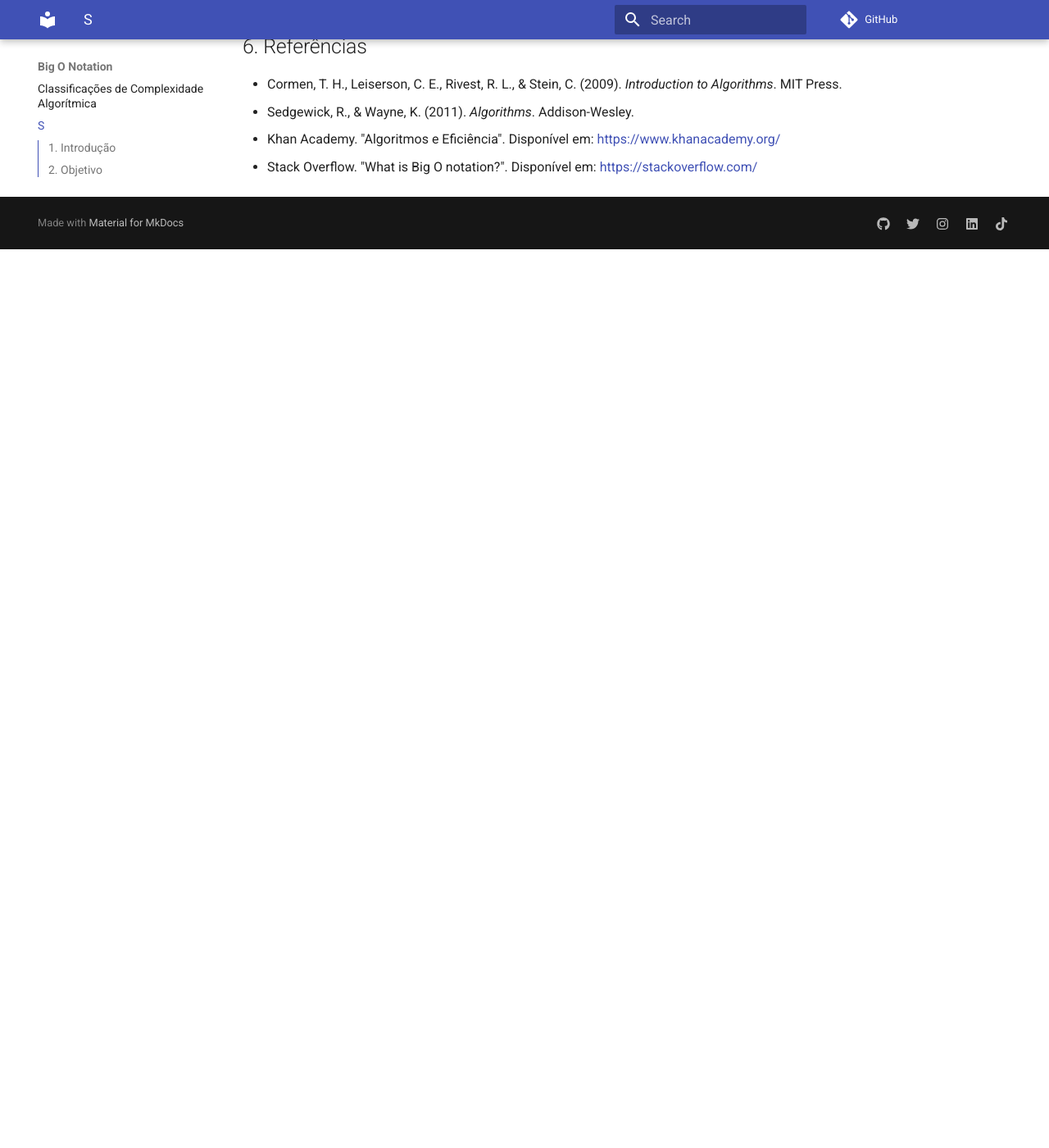
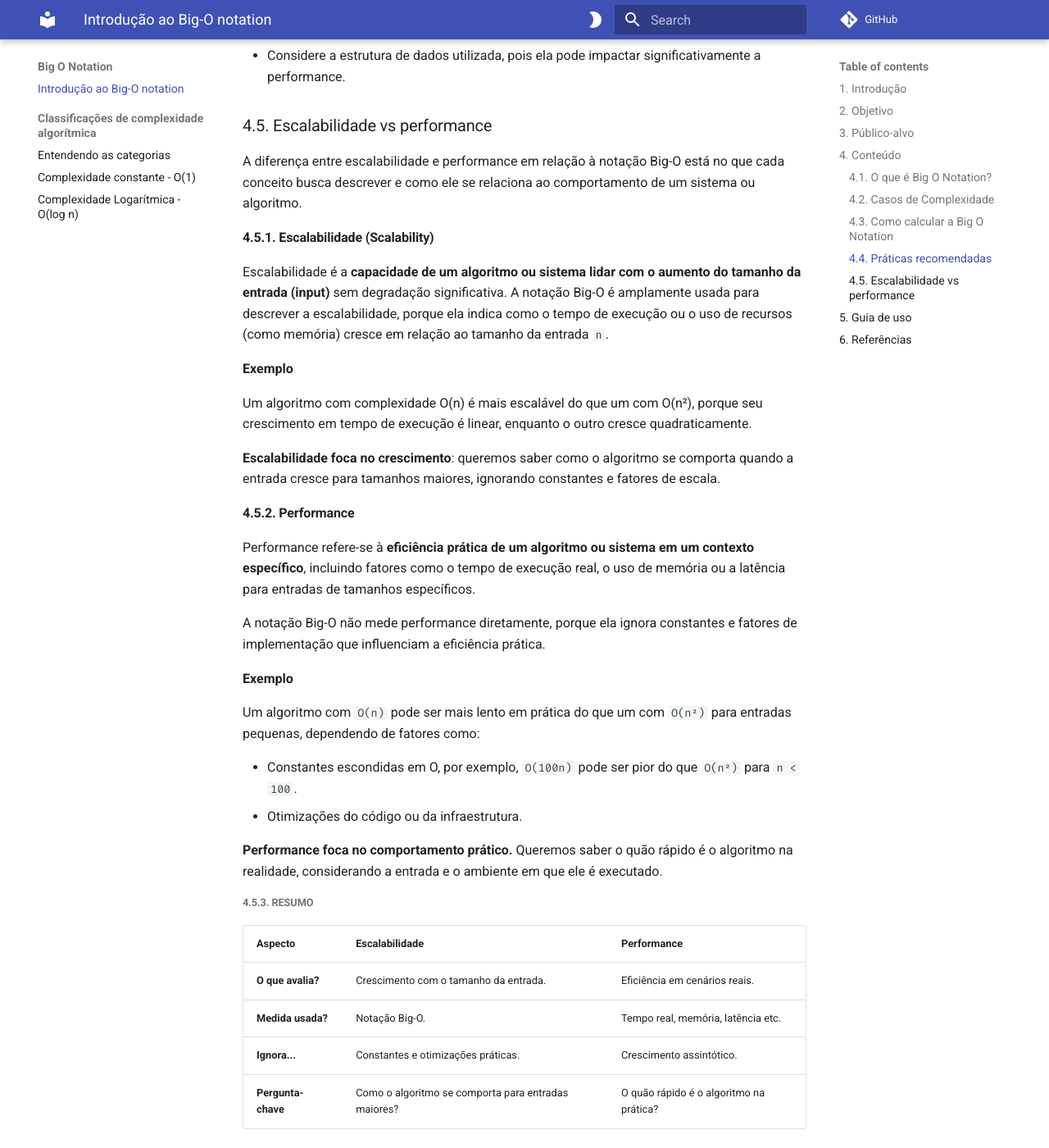
Before and after one commit to atalhox/estruturas-de-dados, an MkDocs documentation site: the page built from docs/Big-O-Notation/Introdução-ao-Big-O-notation.md, in a window 1280 px wide and 1400 px high, scrolled down 2461 px. Shown: the whole window at 82% size. Built offline with MkDocs 1.6.1 and Material for MkDocs 9.7.7, drawn with Linux system fonts in a browser that asks for light colours; comment, search, counter and statistics services are not loaded; before the commit the page ends 2765 px from its top, so only the background shows below that; some of the changed text lies outside the part shown.

Commit message:
Feat: add O(n) and O(log(n)) content

```diff
--- a/docs/Big-O-Notation/sobre.md
+++ b/docs/Big-O-Notation/Introdução-ao-Big-O-notation.md
@@ -1,4 +1,4 @@
-# S
+# Introdução ao Big-O notation
 
 ## 1. Introdução
 
@@ -66,6 +66,44 @@
 - Utilize perfis de desempenho para identificar gargalos.
 - Considere a estrutura de dados utilizada, pois ela pode impactar significativamente a performance.
 
+### 4.5. Escalabilidade vs performance
+
+A diferença entre escalabilidade e performance em relação à notação Big-O está no que cada conceito busca descrever e como ele se relaciona ao comportamento de um sistema ou algoritmo.
+
+#### 4.5.1. Escalabilidade (Scalability)
+
+Escalabilidade é a **capacidade de um algoritmo ou sistema lidar com o aumento do tamanho da entrada (input)** sem degradação significativa. A notação Big-O é amplamente usada para descrever a escalabilidade, porque ela indica como o tempo de execução ou o uso de recursos (como memória) cresce em relação ao tamanho da entrada `n`.
+
+**Exemplo**
+
+Um algoritmo com complexidade O(n) é mais escalável do que um com O(n²), porque seu crescimento em tempo de execução é linear, enquanto o outro cresce quadraticamente.
+
+**Escalabilidade foca no crescimento**: queremos saber como o algoritmo se comporta quando a entrada cresce para tamanhos maiores, ignorando constantes e fatores de escala.
+
+#### 4.5.2. Performance
+
+Performance refere-se à **eficiência prática de um algoritmo ou sistema em um contexto específico**, incluindo fatores como o tempo de execução real, o uso de memória ou a latência para entradas de tamanhos específicos.
+
+A notação Big-O não mede performance diretamente, porque ela ignora constantes e fatores de implementação que influenciam a eficiência prática.
+
+**Exemplo**
+
+Um algoritmo com `O(n)` pode ser mais lento em prática do que um com `O(n²)` para entradas pequenas, dependendo de fatores como:
+
+- Constantes escondidas em O, por exemplo, `O(100n)` pode ser pior do que `O(n²)` para `n < 100`.
+- Otimizações do código ou da infraestrutura.
+
+**Performance foca no comportamento prático.** Queremos saber o quão rápido é o algoritmo na realidade, considerando a entrada e o ambiente em que ele é executado.
+
+##### 4.5.3. Resumo
+
+| Aspecto            | **Escalabilidade**                   | **Performance**                    |
+|---------------------|---------------------------------------|-------------------------------------|
+| **O que avalia?**   | Crescimento com o tamanho da entrada. | Eficiência em cenários reais.      |
+| **Medida usada?**   | Notação Big-O.                       | Tempo real, memória, latência etc. |
+| **Ignora...**       | Constantes e otimizações práticas.    | Crescimento assintótico.           |
+| **Pergunta-chave**  | Como o algoritmo se comporta para entradas maiores? | O quão rápido é o algoritmo na prática? |
+
 ## 5. Guia de uso
 
 1. **Identifique o algoritmo**: Analise o problema e escolha um algoritmo adequado.
--- a/mkdocs.yml
+++ b/mkdocs.yml
@@ -1,86 +1,127 @@
-site_name: Estruturas de dados
+# Configurações básicas do site
+site_name: Estruturas de Dados
 site_url: https://atalhox.github.io/estrutura-de-dados
 repo_url: https://github.com/atalhox/estruturas-de-dados
 
+# Configurações do servidor local
+dev_addr: "127.0.0.1:8888" # Endereço e porta para rodar localmente
+
 # Plugins configurados
 plugins:
-  - search # Adiciona funcionalidade de busca no site gerado
-  - mermaid2 # Suporte para diagramas Mermaid diretamente nos arquivos Markdown
-  - social # Permite adicionar ícones de redes sociais (mantido da configuração original)
-  # - markdownextradata # Permite definir variáveis no arquivo mkdocs.yml e usá-las diretamente nos seus arquivos Markdown.
-  - awesome-pages # Permite criar páginas com o Awesome Pages (novo)
-
-# Endereço de desenvolvimento
-dev_addr: "127.0.0.1:8888" # Altera o endereço e porta padrão para rodar o servidor localmente (novo)
+  - search: # Adiciona funcionalidade de busca
+      separator: '[\s\u200b\-_,:!=\[\]()"`/]+|\.(?!\d)|&[lg]t;|(?!\b)(?=[A-Z][a-z])'
+  - mermaid2 # Suporte para diagramas Mermaid
+  - social # Ícones para redes sociais
+  - awesome-pages # Organização automática de páginas
 
 # Extensões Markdown ativadas
 markdown_extensions:
-  - attr_list # Adiciona atributos HTML em elementos Markdown, como classes e IDs (mantido)
+  - attr_list # Permite adicionar atributos HTML em elementos Markdown
   - pymdownx.emoji: # Suporte a emojis
       emoji_index: !!python/name:material.extensions.emoji.twemoji
       emoji_generator: !!python/name:material.extensions.emoji.to_svg
-  - abbr # Permite criar abreviações no Markdown (novo)
-  - admonition # Suporte para caixas de alerta como "nota", "dica" e "perigo" (novo)
-  - def_list # Suporte para listas de definições (novo)
-  - footnotes # Adiciona suporte para rodapés no texto (novo)
-  - md_in_html # Permite usar Markdown dentro de blocos HTML (novo)
-  - toc: # Gera automaticamente um índice navegável para a página
-      permalink: true # Adiciona links permanentes nos cabeçalhos (novo)
-  - tables # Habilita suporte para tabelas no estilo Markdown (novo)
-  - pymdownx.arithmatex: # Suporte para matemática com renderização LaTeX (novo)
+  - abbr # Suporte para abreviações
+  - admonition # Caixas de alerta (ex.: "Nota", "Dica", "Perigo")
+  - def_list # Listas de definições
+  - footnotes # Suporte para rodapés
+  - md_in_html # Markdown dentro de blocos HTML
+  - toc: # Índice de conteúdos (Table of Contents)
+      permalink: true # Links permanentes nos cabeçalhos
+      toc_depth: 3 # Profundidade máxima do índice
+  - tables # Suporte para tabelas no Markdown
+  - pymdownx.arithmatex: # Renderização matemática (LaTeX)
       generic: true
-  - pymdownx.betterem: # Melhorias na renderização de ênfase (novo)
+  - pymdownx.betterem: # Melhora ênfases (ex.: *texto*, **texto**)
       smart_enable: all
-  - pymdownx.caret # Adiciona suporte para marcação com ^texto^ (novo)
-  - pymdownx.details # Adiciona suporte para blocos de detalhes expansíveis (novo)
-  - pymdownx.highlight # Melhora a renderização de código com destaque de sintaxe (novo)
-  - pymdownx.inlinehilite # Permite destacar código inline (novo)
-  - pymdownx.keys # Renderiza combinações de teclas com estilo (novo)
-  - pymdownx.mark # Adiciona marcações no texto com `==highlight==` (novo)
-  - pymdownx.smartsymbols # Converte símbolos simples como `--` e `...` em caracteres tipográficos (novo)
-  - pymdownx.superfences # Melhora o suporte para blocos de código avançados (novo)
-  - pymdownx.tabbed: # Adiciona suporte para abas interativas no conteúdo (novo)
-      alternate_style: true # Usa um estilo alternativo para as abas
-  - pymdownx.tasklist: # Suporte para listas de tarefas (novo)
-      custom_checkbox: true # Renderiza checkboxes com estilos customizados
-  - pymdownx.tilde # Suporte para marcações com ~~texto~~ (novo)
+  - pymdownx.caret # Marcações com ^texto^
+  - pymdownx.details # Blocos de detalhes expansíveis
+  - pymdownx.highlight # Destaque de sintaxe para código
+  - pymdownx.inlinehilite # Destaque de código inline
+  - pymdownx.keys # Combinações de teclas estilizadas
+  - pymdownx.mark # Marcações com `==highlight==`
+  - pymdownx.smartsymbols # Converte `--` e `...` em símbolos tipográficos
+  - pymdownx.superfences # Suporte avançado para blocos de código
+  - pymdownx.tabbed: # Conteúdo em abas
+      alternate_style: true
+  - pymdownx.tasklist: # Listas de tarefas
+      custom_checkbox: true
+  - pymdownx.tilde # Marcações com ~~texto~~
 
 # Tema Material configurado
 theme:
-  name: material # Define o tema como "Material for MkDocs" (mantido)
+  name: material # Usa o tema Material for MkDocs
 
   palette:
-    - media: "(prefers-color-scheme: light)" # Tema claro
+    # Palette toggle for light mode
+    - media: "(prefers-color-scheme: light)"
       scheme: default
       primary: indigo
       accent: pink
-    - media: "(prefers-color-scheme: dark)" # Tema escuro
+      toggle:
+        icon: material/brightness-2
+        name: Switch to dark mode
+
+    # Palette toggle for dark mode
+    - media: "(prefers-color-scheme: dark)"
       scheme: slate
       primary: indigo
-      accent: pink
+      accent: indigo
+      toggle:
+        icon: material/brightness-1
+        name: Switch to system preference
 
-  # logo: "assets/images/logo.svg"
-  # favicon: "assets/images/favicon.ico"
+  # # Paletas de cores
+  # palette:
+  #   - media: "(prefers-color-scheme: light)" # Tema claro
+  #     scheme: default
+  #     primary: indigo
+  #     accent: pink
+  #   - media: "(prefers-color-scheme: dark)" # Tema escuro
+  #     scheme: slate
+  #     primary: indigo
+  #     accent: pink
 
+  # Fontes personalizadas
   font:
     text: "Roboto"
     code: "Fira Code"
 
+  # Recursos do tema
   features:
-    - palette
+    - announce.dismiss # Permite descartar mensagens ou avisos
+    # - content.action.edit # Adiciona um botão para editar conteúdo diretamente
+    # - content.action.view # Adiciona um botão para visualizar o conteúdo original
+    - content.code.annotate # Permite adicionar anotações em blocos de código
+    - content.code.copy # Adiciona um botão para copiar blocos de código
+    - content.code.select # Adiciona uma opção para selecionar blocos de código
+    # - content.footnote.tooltips # Mostra rodapés como dicas flutuantes
+    - color.mode # Ativa o suporte a modos claro e escuro
+    - color.switch # Adiciona um botão para alternar entre os modos
+    # - header.autohide # Esconde automaticamente o cabeçalho ao rolar a página
+    - navigation.expand # Expande automaticamente a navegação lateral
+    - navigation.footer # Adiciona um rodapé de navegação no site
+    - navigation.indexes # Gera índices adicionais para navegação
+    - navigation.instant # Carrega páginas instantaneamente ao clicar
+    # - navigation.instant.prefetch # Faz pré-carregamento de páginas próximas
+    # - navigation.instant.progress # Mostra uma barra de progresso durante o carregamento
+    # - navigation.prune # Remove automaticamente itens antigos da navegação
+    # - navigation.tabs.sticky # Mantém as abas fixas no topo ao rolar
+    - content.tooltips # Mostra dicas flutuantes em elementos interativos
+    - navigation.path # Mostra o caminho de navegação atual
+    - navigation.sections # Barra lateral com seções
+    - navigation.tabs # Barra de navegação com abas
+    - navigation.top # Navbar no topo
+    - navigation.tracking # Adiciona rastreamento de navegação
+    - palette # Suporte a paletas de cores
+    - search.highlight # Realça os termos buscados
+    - search.suggest # Sugere termos relacionados durante a busca
+    - search.share # Compartilhamento de buscas
+    - toc.follow # Destaque automático da seção atual
+    # - toc.integrate # ToC integrado ao layout
 
-    - navigation.tabs # Mostra o caminho de navegação atual no cabeçalho (novo)
-    - navigation.path # Mostra o caminho de navegação atual no cabeçalho (novo)
-    - navigation.sections # Adiciona uma barra lateral com seções de navegação (novo)
-    - navigation.top # Move a navegação para o topo (novo)
-
-    - toc.integrate # Integra o índice gerado automaticamente ao layout (novo)
-
-    - search.highlight
-    - search.share
-
+# Links de redes sociais
 extra:
-  social: # Ícones de redes sociais (mantido)
+  social:
     - icon: fontawesome/brands/github
       link: https://github.com/atalhox
     - icon: fontawesome/brands/twitter
@@ -91,6 +132,3 @@
       link: https://br.linkedin.com/in/luisfelipebrum
     - icon: fontawesome/brands/tiktok
       link: https://www.tiktok.com/eunaoeradev
-
-extra_css:
-  - styles/extra.css
```
Also changed, not shown: docs/Big-O-Notation/Classificações-de-complexidade-algorítmica/Entendendo-as-categorias.md (added, +43 -0 lines), docs/Big-O-Notation/Classificações-de-complexidade-algorítmica/complexidade-constante.md (added, +102 -0 lines), docs/Big-O-Notation/Classificações-de-complexidade-algorítmica/complexidade-logaritmica.md (added, +121 -0 lines), docs/Big-O-Notation/classificações-de-complexidade.md (deleted, +0 -136 lines), docs/assets/images/favicon.ico (added), docs/assets/images/logo.svg (added).
